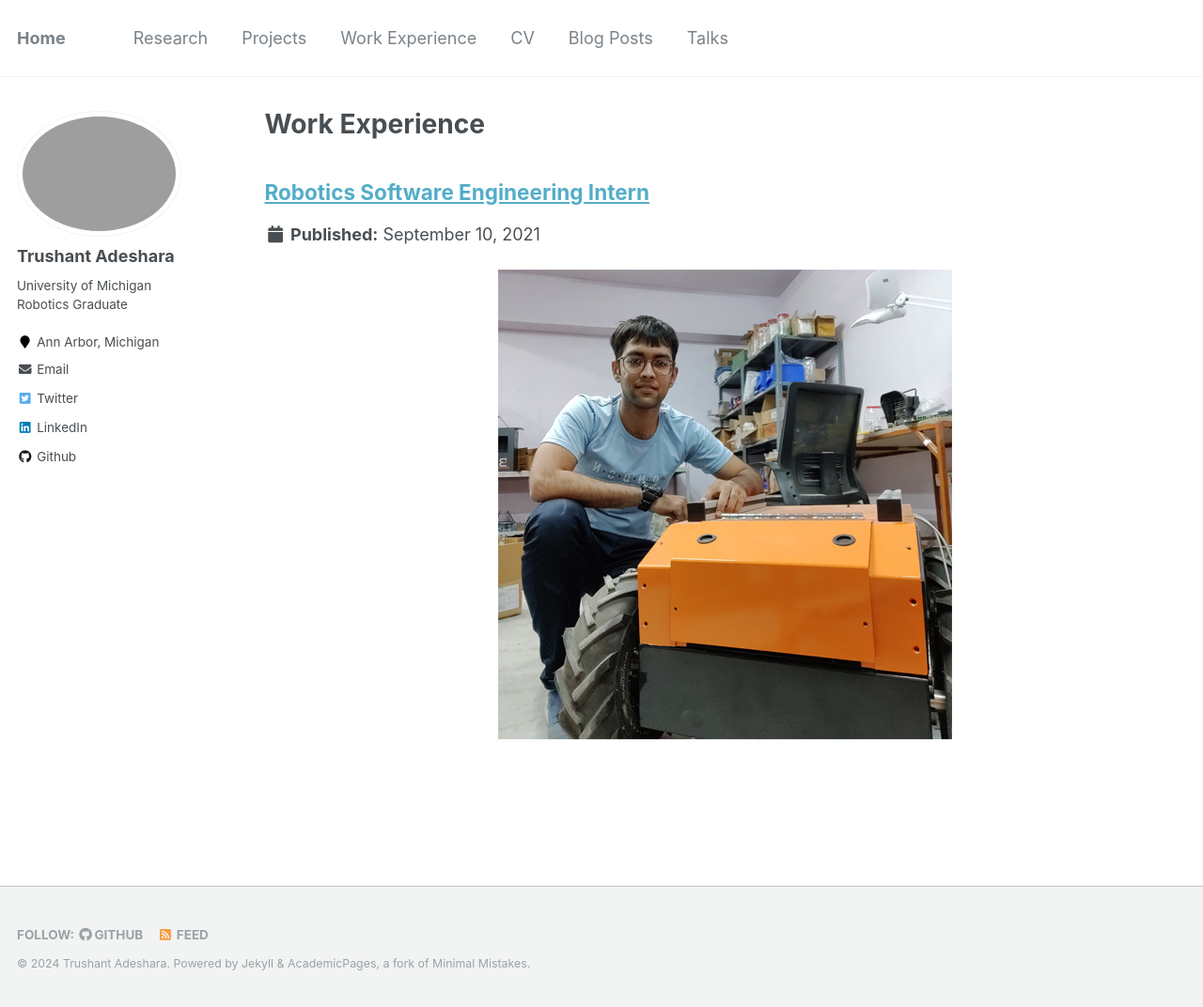
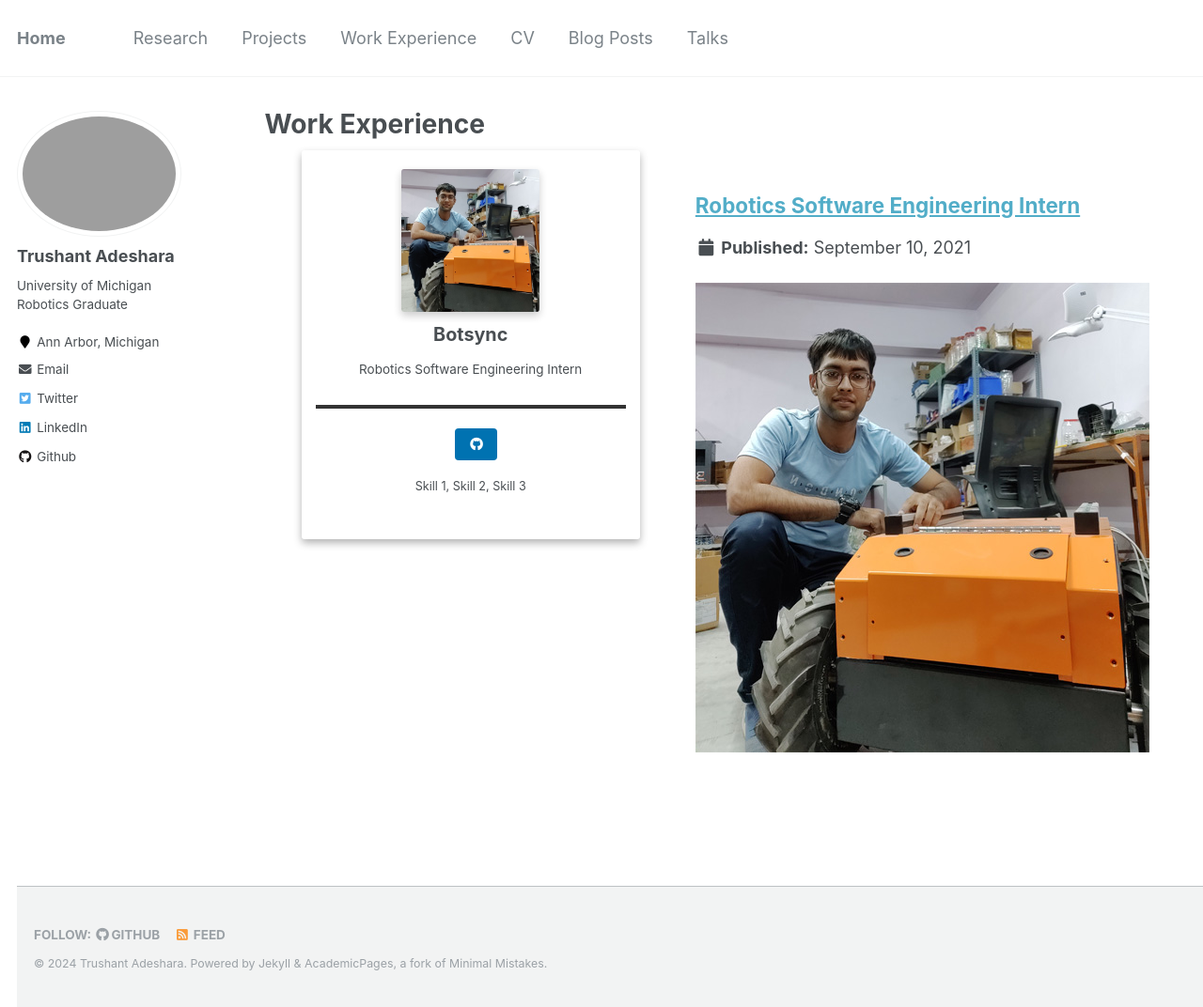
Before and after one commit to trushant05/trushant05.github.io, a Jekyll site: the page built from _pages/work.html, in a window 1280 px wide and 1072 px high. Shown: the whole window at 94% size. Built offline with Jekyll 4.4.1, drawn with Linux system fonts in a browser that asks for light colours.

Commit message:
update work experience tab with card layout

```diff
--- a/_pages/work.html
+++ b/_pages/work.html
@@ -8,5 +8,28 @@ author_profile: true
 {% include base_path %}
 
 {% for post in site.work reversed %}
+<div class="project-list">
+
+  <div class="card h-100 d-flex flex-column justify-content-between">
+    <a href="https://trushant-adeshara-um.github.io/projects/project-3">
+      <img class="card-img-top mx-auto" src="/images/work/botsync/me.jpg">
+      <div class="card-body d-flex flex-column">
+        <h4 class="card-title text-center"> Botsync </h4>
+        <p class="card-text text-center"> Robotics Software Engineering Intern</p>
+      </div>
+    </a>
+
+    <div class="card-footer mt-auto text-center">
+      <hr style="height:0.8px;border:none;color:#333;background-color:#333;">
+      <br>
+      <div class="card-buttons">
+        <a href="https://trushant-adeshara-um.github.io" target="_blank" class="btn btn-primary" text-center>
+          <i class="fab fa-solid fa-github" aria-hidden="true"></i>
+        </a>
+      </div>
+      <div class="text-muted"> Skill 1, Skill 2, Skill 3</div>
+    </div>
+  </div>
+
   {% include archive-single.html %}
 {% endfor %}
```
